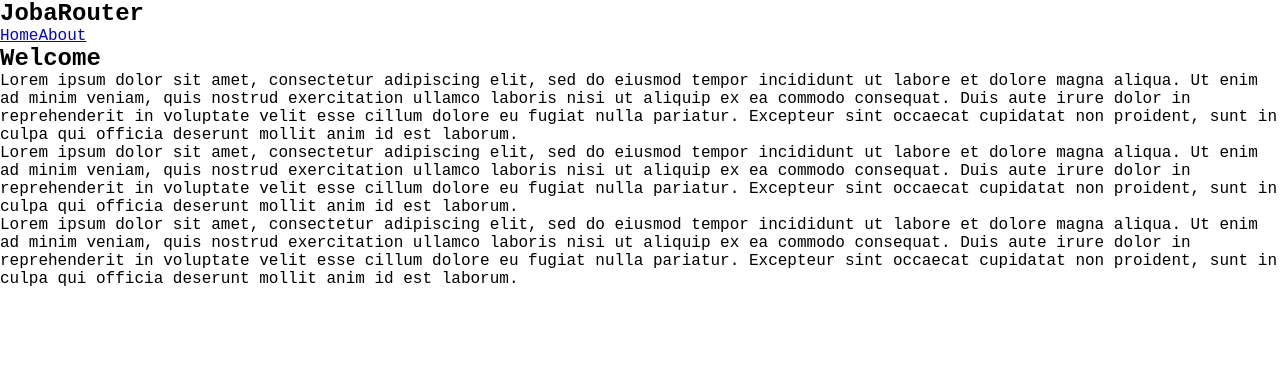
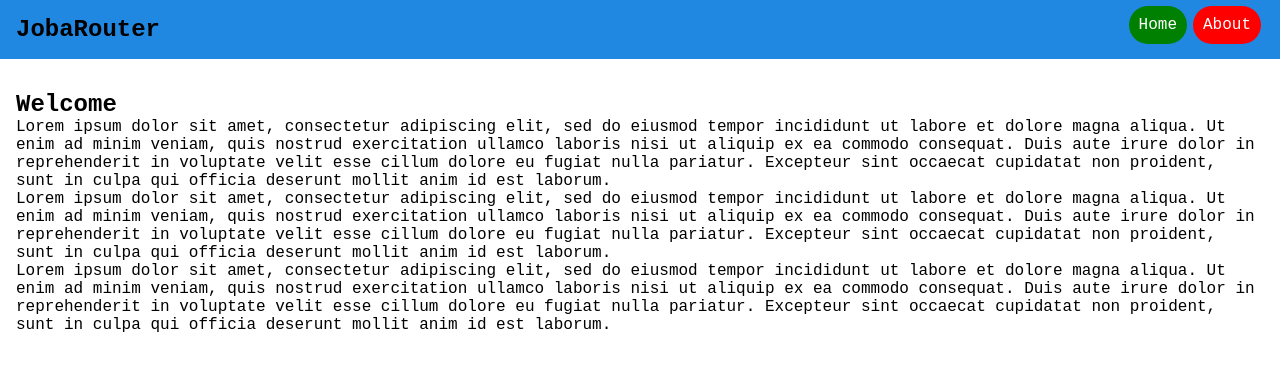
Before and after one commit to n13lluss/S3_Frontend, a React (Create React App) app: page / in a window 1280 px wide. Shown: the top 370 px of the page. Built offline with nearby package versions, Linux system fonts and the light colour scheme; a web font is replaced by a local one.

Commit message:
working navigation

```diff
--- a/src/App.js
+++ b/src/App.js
@@ -1,5 +1,6 @@
 import './App.css';
 import { BrowserRouter, Routes, Route, NavLink } from 'react-router-dom'
+import Navbar from './components/Navbar/Navbar'
 import Home from './pages/Home'
 import About from './pages/About'
 
@@ -7,11 +8,7 @@ function App() {
   return (
     <BrowserRouter>
     <header>
-      <nav>
-        <h1>JobaRouter</h1>
-        <NavLink to="/">Home</NavLink>
-        <NavLink to="about">About</NavLink>
-      </nav>
+      <Navbar />
     </header>
       <main>
         <Routes>
--- /dev/null
+++ b/src/components/Navbar/Navbar.js
@@ -0,0 +1,17 @@
+import React from 'react'
+import { BrowserRouter, Routes, Route, NavLink } from 'react-router-dom'
+import './navbar.css'
+
+const Navbar = () => {
+  return (
+    <nav className='blog_navbar'>
+        <h1 className='blog_navbar-item'>JobaRouter</h1>
+        <section className='blog_navbar-navigation'>
+            <NavLink to="/">Home</NavLink>
+            <NavLink to="about">About</NavLink>
+        </section>
+    </nav>
+  )
+}
+
+export default Navbar
--- /dev/null
+++ b/src/components/Navbar/navbar.css
@@ -0,0 +1,25 @@
+.blog_navbar {
+    display: flex;
+    justify-content: space-between;
+    padding: 1rem;
+    background-color: rgb(33, 136, 226);
+    margin-bottom: 1rem;
+}
+
+.blog_navbar a {
+    padding: 10px;
+    background-color: red;
+    border-radius: 50px;
+    margin: 3px;
+    color: white;
+    text-decoration: none;
+}
+
+.blog_navbar a.active {
+    padding: 10px;
+    background-color: green;
+    border-radius: 50px;
+    margin: 3px;
+    color: white;
+    text-decoration: none;
+}
--- a/src/pages/About.js
+++ b/src/pages/About.js
@@ -1,3 +1,5 @@
+import './home.css'
+
 export default function Home() {
     return (
         <div className="about">
--- a/src/pages/Home.js
+++ b/src/pages/Home.js
@@ -1,3 +1,5 @@
+import './home.css'
+
 export default function Home() {
     return (
         <div className="home">
--- /dev/null
+++ b/src/pages/home.css
@@ -0,0 +1,3 @@
+.home, .about {
+    padding: 1rem;
+}
```
